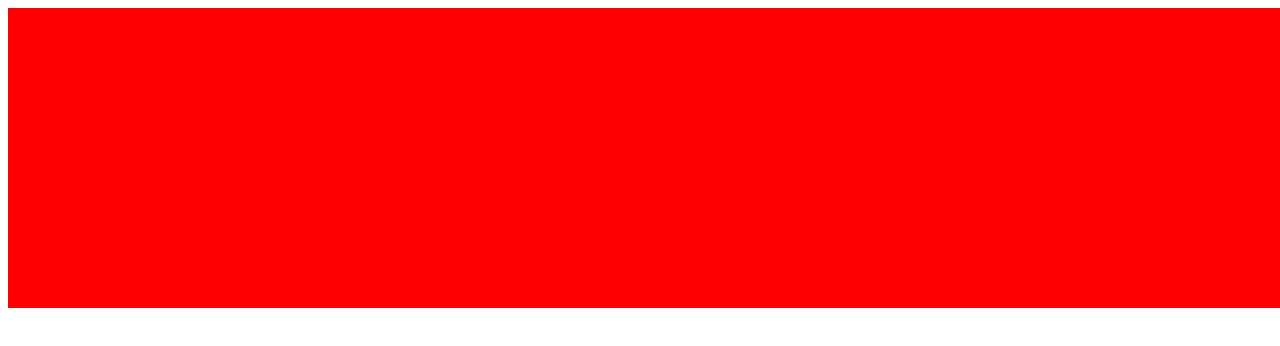
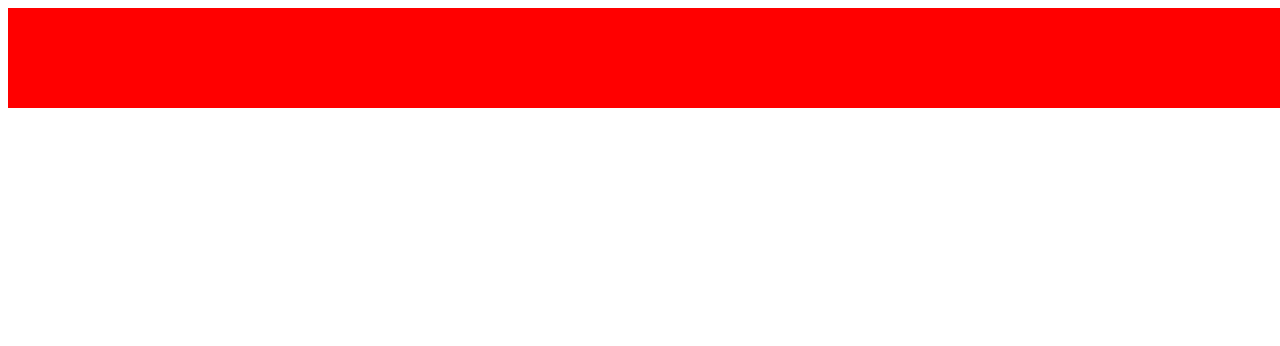
Before and after one commit to nivreix/f1website, a plain HTML site: page index.html in a window 1280 px wide. Shown: the top 346 px of the page. Drawn offline with Linux system fonts and the light colour scheme.

Commit message:
bannerresize

```diff
--- a/index.html
+++ b/index.html
@@ -1,7 +1,7 @@
 <!DOCTYPE html>
 <html lang="en">
     <svg
-     width="2500" height="300"
+     width="2500" height="100"
      xmlns="http://www.w3.org/2000/svg">
 
   <rect width="100%" height="100%" fill="red" />
```
